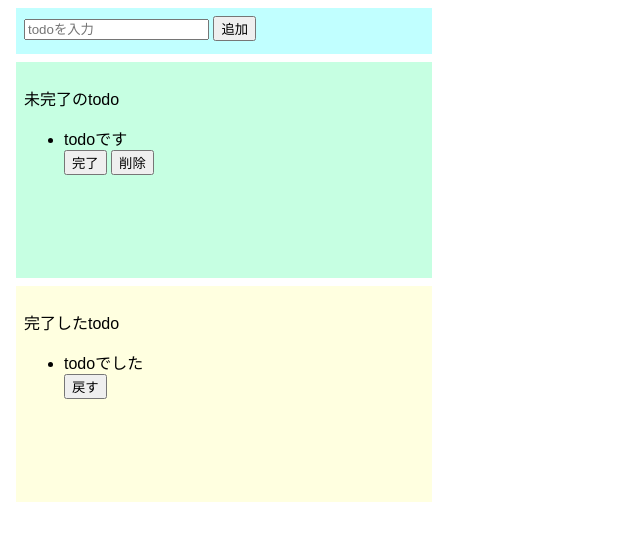
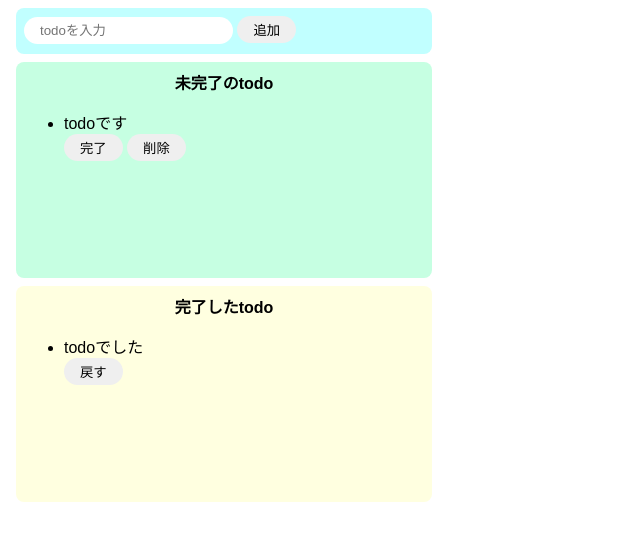
Before and after one commit to kura54/todo-js, a website built with Parcel: page src/index.html in a window 1280 px wide. Shown: the whole page, without its empty margins (0-640 px from the left). Built offline with nearby package versions, Linux system fonts and the light colour scheme.

Commit message:
Update index.html and styles.css

```diff
--- a/src/index.html
+++ b/src/index.html
@@ -11,7 +11,7 @@
       <button>追加</button>
     </div>
     <div class="incomplete-area">
-      <p>未完了のtodo</p>
+      <p class="title">未完了のtodo</p>
       <ul>
         <div>
         <li>todoです</li>
@@ -21,7 +21,7 @@
       </ul>
     </div>
     <div class="complete-area">
-      <p>完了したtodo</p>
+      <p class="title">完了したtodo</p>
       <ul>
         <div>
         <li>todoでした</li>
--- a/src/styles.css
+++ b/src/styles.css
@@ -1,5 +1,24 @@
 body {
   font-family: sans-serif;
+}
+
+input {
+  border-radius: 16px;
+  border: none;
+  padding: 6px 16px;
+  outline: none;
+}
+
+button {
+  border-radius: 16px;
+  border: none;
+  padding: 4px 16px;
+}
+
+button:hover {
+  background-color: #ff7fff;
+  color: #fff;
+  cursor: pointer;
 }
 
 .input-area {
@@ -8,6 +27,7 @@ body {
   height: 30px;
   padding: 8px;
   margin: 8px;
+  border-radius: 8px;
 }
 
 .incomplete-area {
@@ -16,6 +36,7 @@ body {
   min-height: 200px;
   padding: 8px;
   margin: 8px;
+  border-radius: 8px;
 }
 
 .complete-area {
@@ -24,4 +45,11 @@ body {
   min-height: 200px;
   padding: 8px;
   margin: 8px;
+  border-radius: 8px;
 }
+
+.title {
+  text-align: center;
+  margin-top: 0;
+  font-weight: bold;
+}
```
